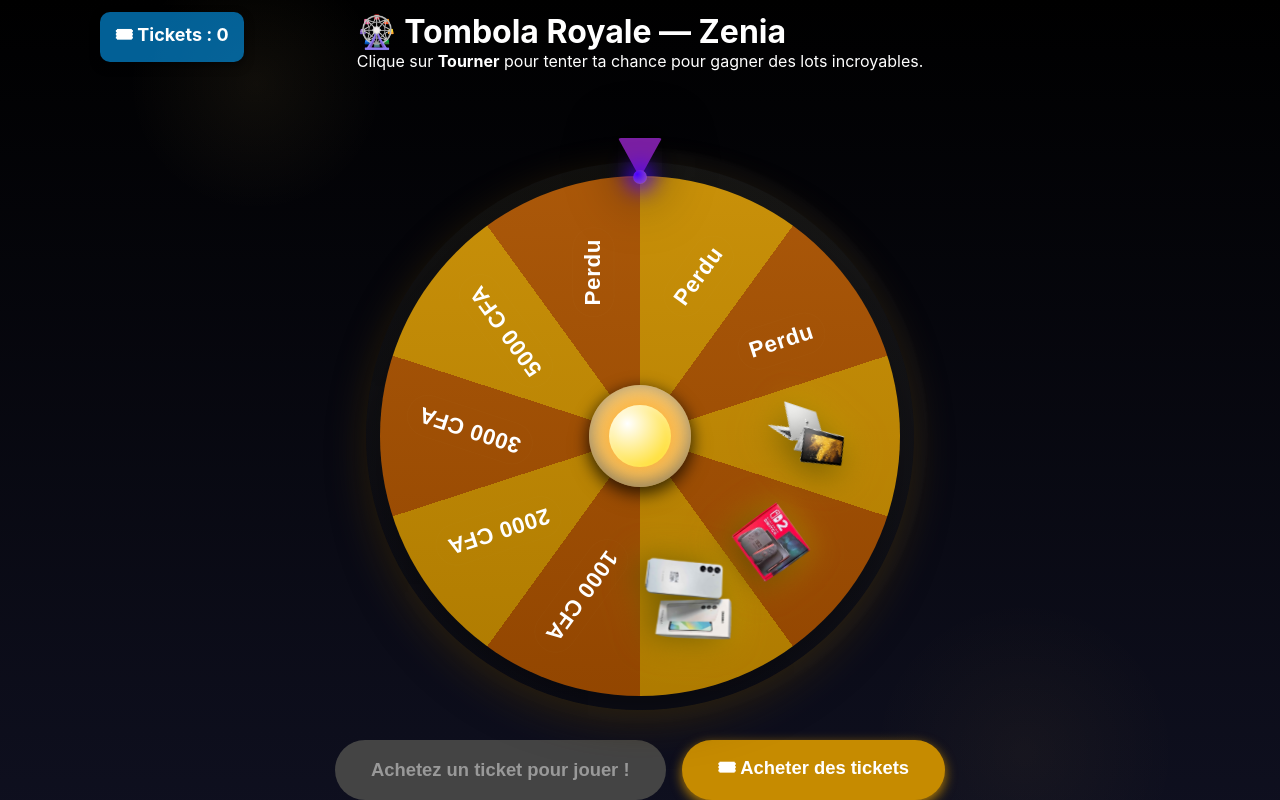
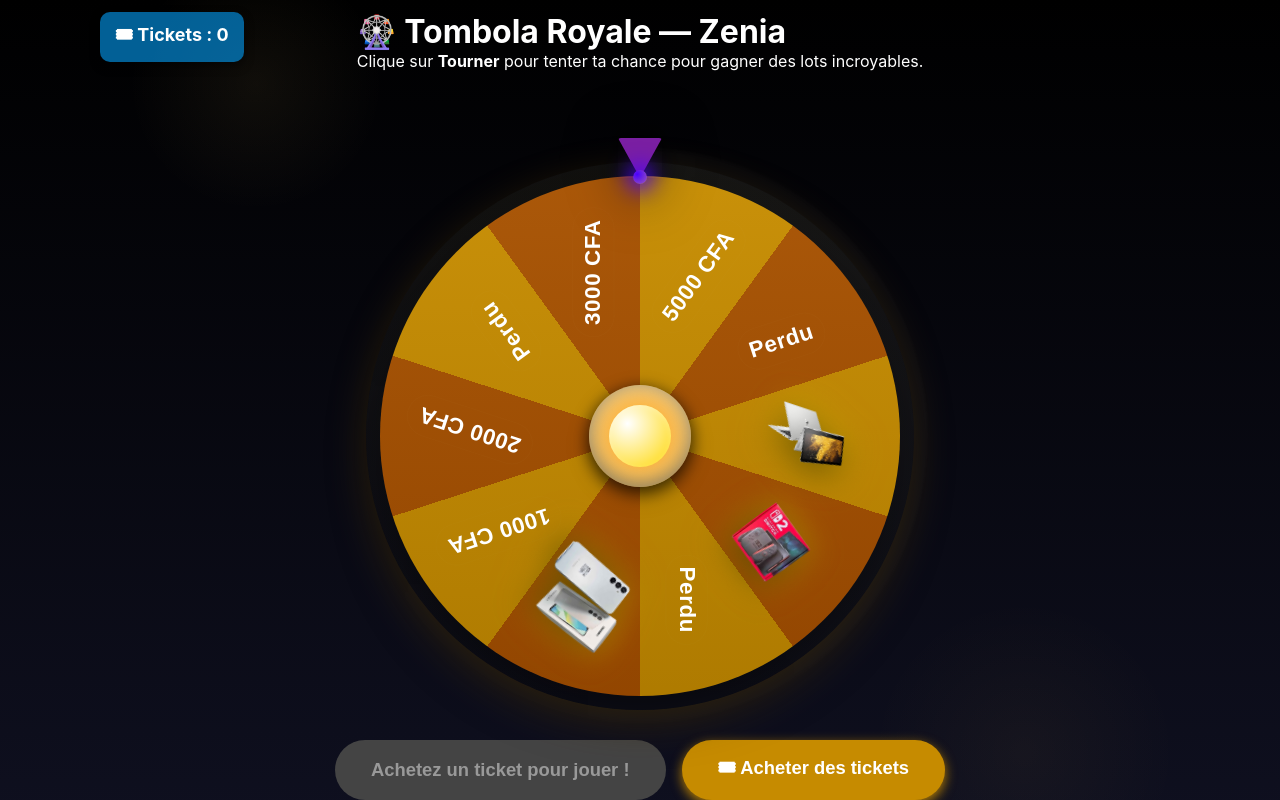
Before and after one commit to NebularForge/zenia-tombola-frontend, a React (Create React App) app: page /tombola in a window 1280 px wide. Built offline with nearby package versions, Linux system fonts and the light colour scheme.

Commit message:
Amélioration de tombola

```diff
--- a/src/tombola/tombola.jsx
+++ b/src/tombola/tombola.jsx
@@ -10,21 +10,16 @@ import confetti from "canvas-confetti";
 
 // ======================= Définition des segments =======================
 const SEGMENTS = [
-  // ------------------ Jackpot ------------------------
 { id: 0, label: "Ordinateur portable HP Elitebook core i5 Tactile", type: "image", img: pc, chance: 1.5 },
 { id: 1, label: "Nintendo switch 2", type: "image", img: nintendo, chance: 2 },
-{ id: 2, label: "Samsung A16", type: "image", img: samsung, chance: 3 },
-
-// ------------------ Argent ------------------------
-{ id: 3, label: "1000 CFA", type: "text", chance: 15 },
-{ id: 4, label: "2000 CFA", type: "text", chance: 12 },
-{ id: 5, label: "3000 CFA", type: "text", chance: 10 },
-{ id: 6, label: "5000 CFA", type: "text", chance: 8 },
-
-// ------------------ Perdu ------------------------
-{ id: 7, label: "Perdu", type: "text", chance: 20 },
-{ id: 8, label: "Perdu", type: "text", chance: 20 },
-{ id: 9, label: "Perdu", type: "text", chance: 20 },
+{ id: 2, label: "Perdu", type: "text", chance: 17.167 },
+{ id: 3, label: "Samsung A16", type: "image", img: samsung, chance: 3 },
+{ id: 4, label: "1000 CFA", type: "text", chance: 15 },
+{ id: 5, label: "2000 CFA", type: "text", chance: 12 },
+{ id: 6, label: "Perdu", type: "text", chance: 17.167 },
+{ id: 7, label: "3000 CFA", type: "text", chance: 10 },
+{ id: 8, label: "5000 CFA", type: "text", chance: 8 },
+{ id: 9, label: "Perdu", type: "text", chance: 17.167 },
 
 ];
 
```
